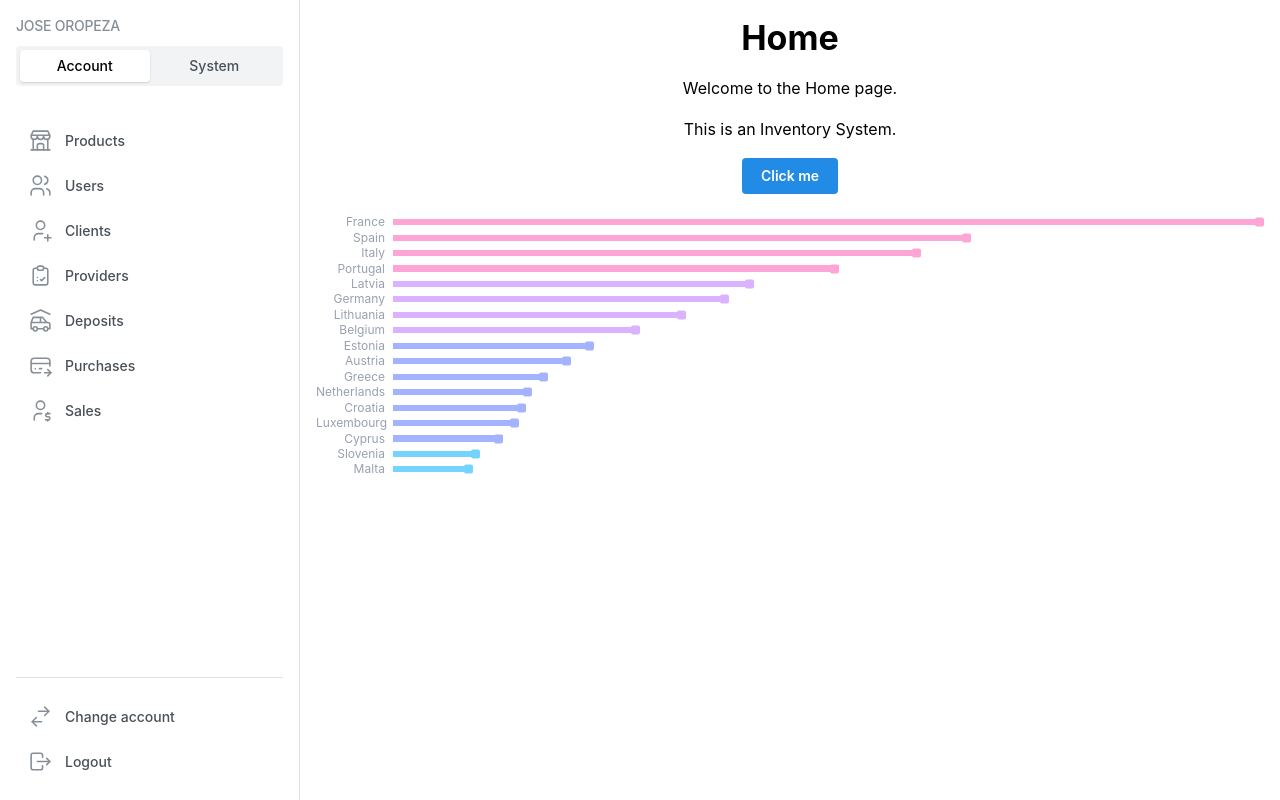
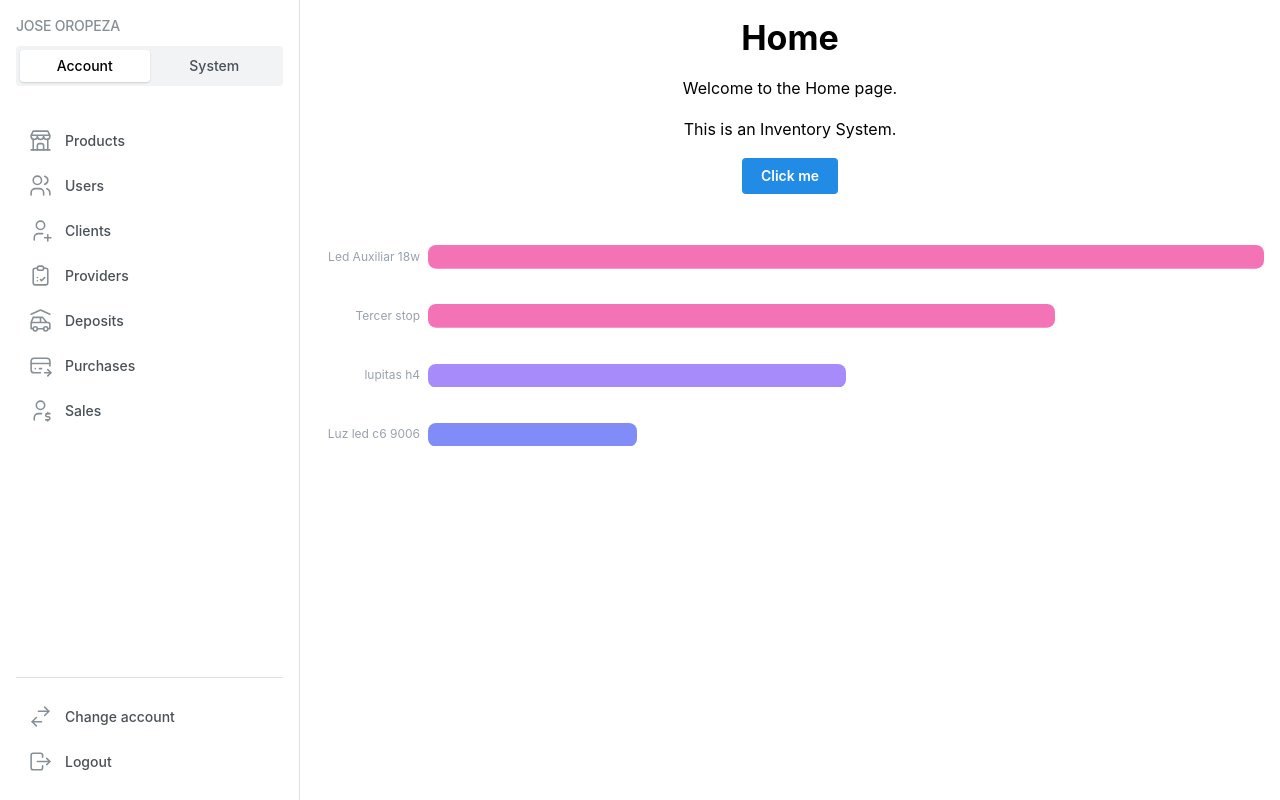
Before and after one commit to ariannagutirrzz/dinoco-front, a React (Vite) app: page / in a window 1280 px wide. Built offline with nearby package versions, Linux system fonts and the light colour scheme.

Commit message:
feat: Update BarChart component with new data and improve styling; add Charts route and update NavBar

```diff
--- a/src/components/Charts/BarChartThinHorizontal.jsx
+++ b/src/components/Charts/BarChartThinHorizontal.jsx
@@ -4,30 +4,31 @@ import { ClientTooltip, TooltipContent, TooltipTrigger } from "./ClientTooltip";
 import { useProducts } from "../../hooks/useProducts";
 
 
-
-// Sample data
 const data = [
-  { key: "France", value: 38.1 },
-  { key: "Spain", value: 25.3 },
-  { key: "Italy", value: 23.1 },
-  { key: "Portugal", value: 19.5 },
-  { key: "Germany", value: 14.7 },
-  { key: "Netherlands", value: 6.1 },
-  { key: "Belgium", value: 10.8 },
-  { key: "Austria", value: 7.8 },
-  { key: "Greece", value: 6.8 },
-  { key: "Luxembourg", value: 5.5 },
-  { key: "Cyprus", value: 4.8 },
-  { key: "Malta", value: 3.5 },
-  { key: "Slovenia", value: 3.8 },
-  { key: "Estonia", value: 8.8 },
-  { key: "Latvia", value: 15.8 },
-  { key: "Lithuania", value: 12.8 },
-  { key: "Croatia", value: 5.8 },
+  { key: "Luz led c6 9006", value: 10 },
+  { key: "lupitas h4", value: 20 },
+  { key: "Tercer stop", value: 30 },
+  { key: "Led Auxiliar 18w", value: 40 },
 
 ].sort((a, b) => b.value - a.value);
 
 export function BarChartThinHorizontal() {
+
+
+  //  We have to create a specific query from supabase to get the data we need for the chart - exmaple: the most saled products, then we will create a custom hook and utilize it here
+
+  //   const {
+  //       data: products,
+  //     } = useProducts();
+  //   console.log(products);
+  //   const data = (products || [])
+  // .map((product) => ({
+  //   key: product.name,
+  //   value: product.products ? product.products.length : 0,
+  // }))
+  // .sort((a, b) => b.value - a.value);
+
+
   // Scales
   const yScale = scaleBand()
     .domain(data.map((d) => d.key))
@@ -85,6 +86,7 @@ export function BarChartThinHorizontal() {
                     width: "100%",
                     height: `calc(${barHeight}% + 8px)`,
                     transform: "translateY(-4px)",
+                    borderRadius: "0 6px 6px 0",
                   }}
                   className={`${hoverColor} hover:bg-gray-200/50 relative z-10`}
                 />
@@ -101,17 +103,21 @@ export function BarChartThinHorizontal() {
         {data.map((d, index) => {
           const barWidth = xScale(d.value);
           const barHeight = yScale.bandwidth();
+          const colorMap = {
+            pink: "#f472b6",
+            purple: "#a78bfa",
+            indigo: "#818cf8",
+            sky: "#38bdf8",
+          };
+
           const barColor =
-            barWidth > 50
-              ? "bg-pink-300 dark:bg-pink-500"
-              : barWidth > 25
-              ? "bg-purple-300 dark:bg-purple-500"
-              : barWidth > 10
-              ? "bg-indigo-300 dark:bg-indigo-500"
-              : "bg-sky-300 dark:bg-sky-500";
+            barWidth > 50 ? colorMap.pink
+            : barWidth > 25 ? colorMap.purple
+            : barWidth > 10 ? colorMap.indigo
+            : colorMap.sky;
           return (
             <React.Fragment key={index}>
-              <div
+               <svg
                 style={{
                   position: "absolute",
                   left: "0",
@@ -119,25 +125,23 @@ export function BarChartThinHorizontal() {
                   width: `${barWidth}%`,
                   height: `${barHeight}%`,
                 }}
-                className={barColor}
-              />
-              {/* Tip of the bar */}
-              <div
-                style={{
-                  position: "absolute",
-                  left: `${barWidth}%`,
-                  top: `${yScale(d.key) + barHeight / 2}%`,
-                  transform: "translate(-100%, -50%)",
-                  width: "9px",
-                  height: "9px",
-                  borderRadius: "2px",
-                }}
-                className={barColor}
-              />
+              >
+                <rect
+                  x="0"
+                  y="0"
+                  width="100%"
+                  height="100%"
+                  rx="8"
+                  ry="8"
+                  fill={
+                    barColor
+                  }
+                />
+              </svg>
             </React.Fragment>
-          );
-        })}
-      </div>
+              );
+            })}
+          </div>
 
       {/* Y Axis (Letters) */}
       <div
@@ -163,12 +167,3 @@ export function BarChartThinHorizontal() {
     </div>
   );
 }
-
-export default function Charts() {
-  return (
-    <div>
-      <h1>Charts</h1>
-      <BarChartThinHorizontal />
-    </div>
-  );
-}
--- a/src/components/NavBar/NavbarSegmented.jsx
+++ b/src/components/NavBar/NavbarSegmented.jsx
@@ -1,16 +1,13 @@
 import { useState } from "react";
 import {
   Icon2fa,
-  IconDatabaseImport,
   IconFileAnalytics,
   IconFingerprint,
   IconCreditCardPay,
-  IconKey,
   IconLicense,
   IconLogout,
   IconMessage2,
   IconMessages,
-  IconReceipt2,
   IconUserPlus,
   IconReceiptRefund,
   IconSettings,
@@ -21,6 +18,7 @@ import {
   IconCarGarage,
   IconCheckupList,
   IconUserDollar,
+  IconGraph
 } from "@tabler/icons-react";
 import { SegmentedControl, Text } from "@mantine/core";
 import { Link } from "react-router-dom";
@@ -37,14 +35,14 @@ const tabs = {
     { link: "/sales", label: "Sales", icon: IconUserDollar },
   ],
   general: [
-    { link: "", label: "Orders", icon: IconShoppingCart },
+    { link: "/charts", label: "Charts", icon: IconGraph },
     { link: "", label: "Receipts", icon: IconLicense },
-    { link: "", label: "Reviews", icon: IconMessage2 },
-    { link: "", label: "Messages", icon: IconMessages },
+    // { link: "", label: "Reviews", icon: IconMessage2 },
+    // { link: "", label: "Messages", icon: IconMessages },
     { link: "", label: "Refunds", icon: IconReceiptRefund },
-    { link: "", label: "Files", icon: IconFileAnalytics },
+    // { link: "", label: "Files", icon: IconFileAnalytics },
     { link: "", label: "Security", icon: IconFingerprint },
-    { link: "", label: "2Fa", icon: Icon2fa },
+    // { link: "", label: "2Fa", icon: Icon2fa },
     { link: "", label: "Other Settings", icon: IconSettings },
   ],
 };
--- a/src/routes/AppRoutes.jsx
+++ b/src/routes/AppRoutes.jsx
@@ -10,6 +10,7 @@ import Users from "../pages/Users";
 import Providers from "../pages/Providers";
 import Purchases from "../pages/Purchases";
 import Sales from "../pages/Sales";
+import Charts from "../pages/Charts";
 
 export default function AppRoutes() {
   return (
@@ -25,6 +26,7 @@ export default function AppRoutes() {
             <Route path="/providers" element={<Providers/>} />
             <Route path="/purchases" element={<Purchases/>} />
             <Route path="/sales" element={<Sales/>} />
+            <Route path="/charts" element={<Charts/>} />
         </Route>
       </Routes>
     </BrowserRouter>
```
